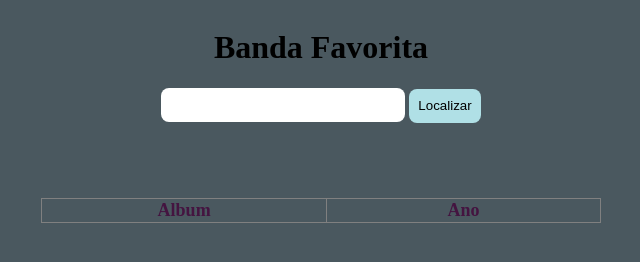
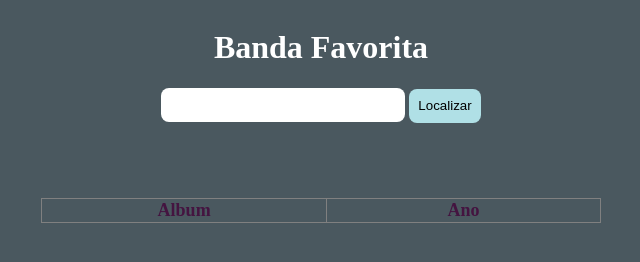
Before and after one commit to FeBotero/bandas, a plain HTML site: page index.html in a window 1280 px wide. Shown: the whole page, without its empty margins (319-959 px from the left). Drawn offline with Linux system fonts and the light colour scheme.

Commit message:
Update style.css

```diff
--- a/style.css
+++ b/style.css
@@ -14,6 +14,8 @@ table,td, tr{
     text-align: center;
 
 }
+h1{
+color:white;}
 tbody{
     color:white
 }
```
